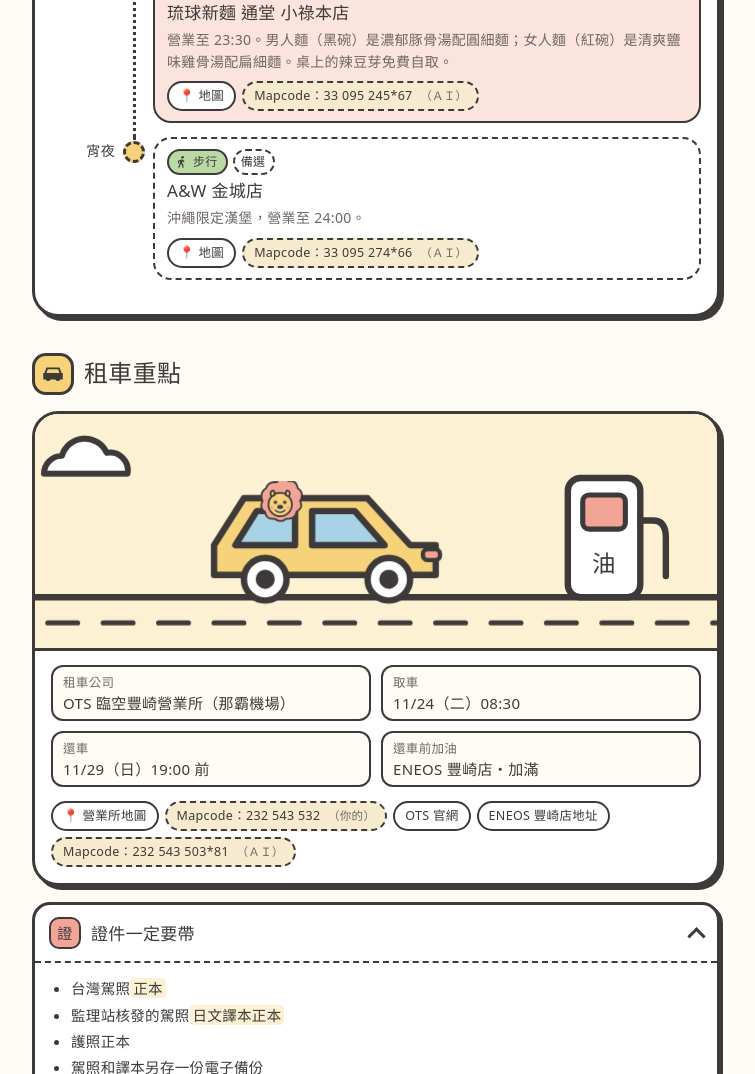
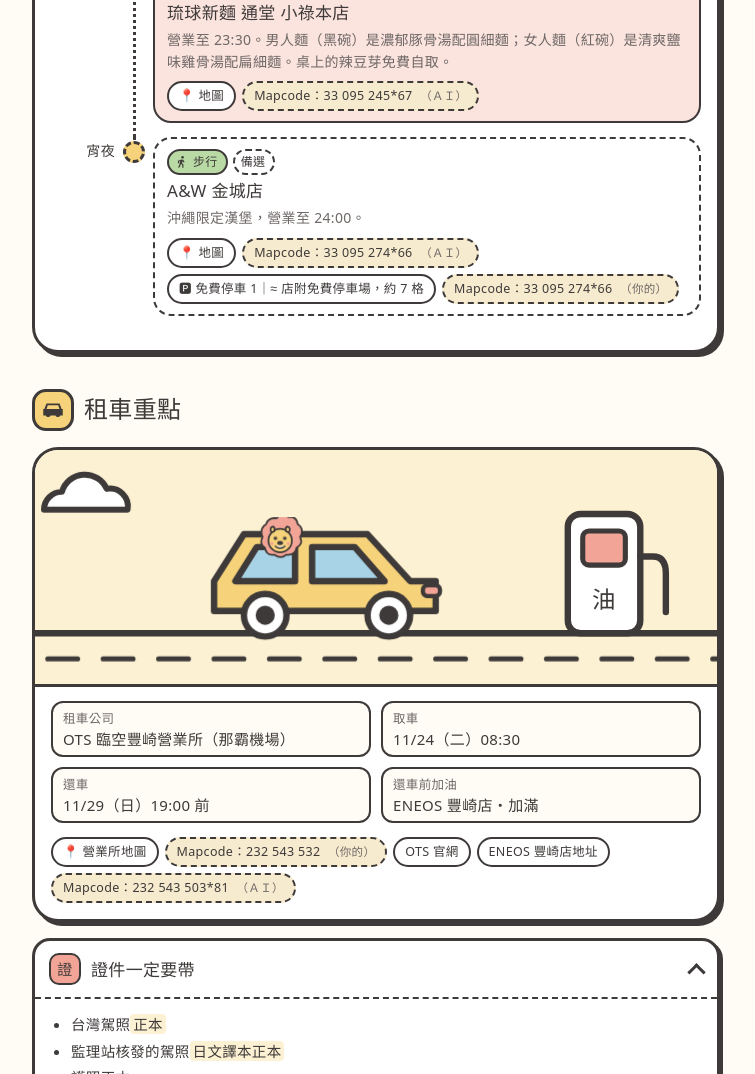
Before and after one commit to Leo-C-8/okinawa-trip, a plain HTML site: page index.html in a window 1280 px wide. Shown: the part 2401-3475 px from the top of the page, without its empty margins (264-1019 px from the left). Drawn offline with Linux system fonts and the light colour scheme; a web font is replaced by a local one.

Commit message:
[update] AI停車場 MapCode

```diff
--- a/index.html
+++ b/index.html
@@ -2250,6 +2250,69 @@
           return null;
         }
 
+        var FREE_PARKING_BY_TITLE = {
+          瀨長島: [
+            { ll: [26.1752872, 127.6415015], code: "33 002 486*08", note: "免費公共停車場" },
+            { ll: [26.1745796, 127.6417892], code: "33 002 397*32", note: "免費公共停車場" },
+            { ll: [26.1767292, 127.6422007], code: "33 002 638*47", note: "免費公共停車場" },
+          ],
+          "Cafe Makabechina": [
+            { ll: [26.1055528, 127.6914139], code: "232 368 156*85", note: "≈ 店附免費停車場" },
+          ],
+          "沖繩世界・玉泉洞": [
+            { ll: [26.1411754, 127.7487947], code: "232 495 392*45", note: "景點附設免費停車場" },
+          ],
+          奧武島: [
+            { ll: [26.1275181, 127.7723057], code: "232 437 747*81", note: "免費公共停車場" },
+            { ll: [26.1316956, 127.7723169], code: "232 467 297*08", note: "免費公共停車場" },
+          ],
+          "Hamabe no Chaya 濱邊茶屋": [
+            { ll: [26.1335308, 127.7846459], code: "232 469 491*78", note: "≈ 店附免費停車場" },
+          ],
+          知念岬公園: [
+            { ll: [26.1676873, 127.8289798], code: "232 594 591*68", note: "免費公共停車場" },
+            { ll: [26.1679145, 127.8280175], code: "232 594 587*44", note: "免費公共停車場" },
+          ],
+          "Steak House 88 辻本店": [
+            { ll: [26.2177845, 127.6914482], code: "33 158 576*81", note: "≈ 店附免費停車場" },
+          ],
+          部瀨名海中公園: [
+            { ll: [26.5384762, 127.9348899], code: "206 442 132*75", note: "≈ 免費停車；請告知守衛來海中公園" },
+          ],
+          "琉球之牛 恩納本館": [
+            { ll: [26.4519972, 127.8056266], code: "206 096 687*27", note: "≈ 店附免費停車場" },
+          ],
+          "A&W 美浜店": [
+            { ll: [26.318316, 127.7594131], code: "33 526 640*11", note: "≈ 店附免費停車場" },
+          ],
+          勝連城遺址: [
+            { ll: [26.3328899, 127.8805787], code: "499 570 417*23", note: "景點附設免費停車場" },
+          ],
+          "永旺夢樂城 沖繩來客夢": [
+            { ll: [26.315741, 127.7957062], code: "33 530 381*61", note: "商場免費停車場（D）" },
+            { ll: [26.3147304, 127.7937506], code: "33 530 254*00", note: "商場免費停車場（H）" },
+            { ll: [26.3156416, 127.7975636], code: "33 530 358*21", note: "商場免費停車場（E）" },
+          ],
+          識名園: [
+            { ll: [26.2050939, 127.7152344], code: "33 131 091*40", note: "景點附設免費停車場" },
+          ],
+          波上宮: [
+            { ll: [26.2207369, 127.6711012], code: "33 185 022*71", note: "≈ 神社附設免費停車場，約 20 格" },
+          ],
+          "PARCO CITY": [
+            { ll: [26.26327, 127.6990224], code: "33 339 093*63", note: "商場免費停車場" },
+          ],
+          "COSTCO 好市多 沖繩店": [
+            { ll: [26.1552838, 127.7866429], code: "232 559 138*11", note: "≈ 店附免費停車場；會員／消費使用" },
+          ],
+          "A&W 金城店": [
+            { ll: [26.1982139, 127.6659722], code: "33 095 274*66", note: "≈ 店附免費停車場，約 7 格" },
+          ],
+          "瀨底島・Anchi 海灘": [
+            { ll: [26.6493125, 127.8739375], code: "206 825 393*51", note: "≈ 瀨底海灘免費停車場" },
+          ],
+        };
+
         var DAYS = [
           {
             date: "11/23",
@@ -3252,6 +3315,22 @@
                   "</a>",
               );
             });
+            (FREE_PARKING_BY_TITLE[it.title] || []).forEach(function (p, pIndex) {
+              links.push(
+                '<a href="' +
+                  gm(p.ll[0], p.ll[1]) +
+                  '" target="_blank" rel="noopener">🅿 免費停車 ' +
+                  (pIndex + 1) +
+                  '｜' +
+                  esc(p.note) +
+                  '</a>',
+              );
+              links.push(
+                '<span class="mapcode">Mapcode：' +
+                  esc(p.code) +
+                  ' <span class="src">（你的）</span></span>',
+              );
+            });
             if (links.length)
               html += '<div class="links">' + links.join("") + "</div>";
             html += "</div></li>";
```
